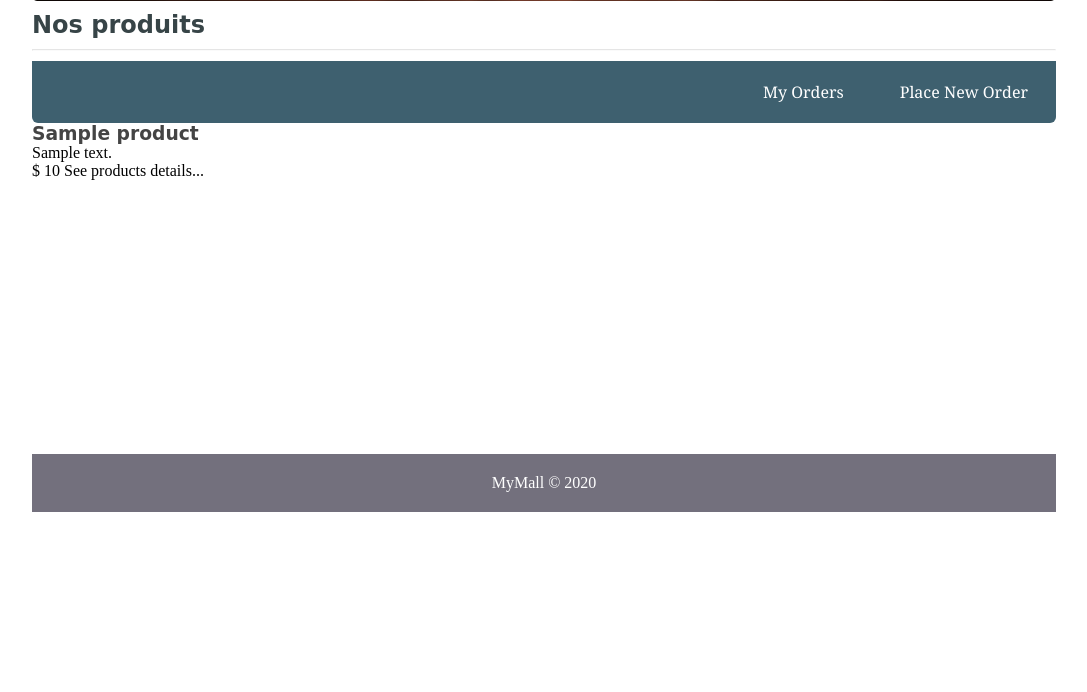
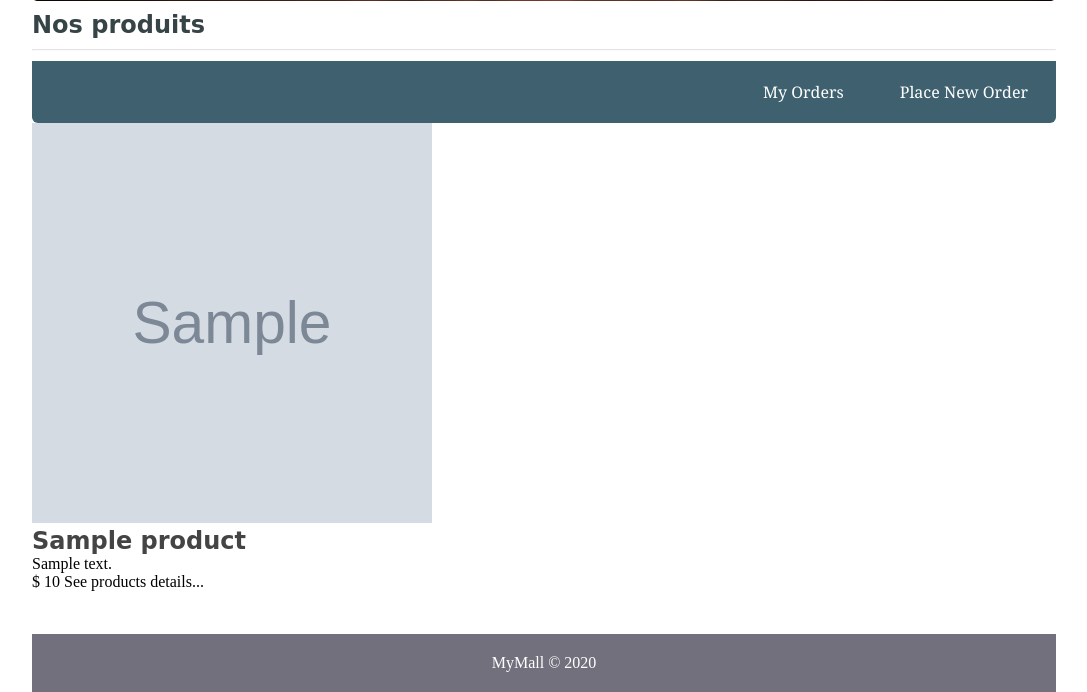
Before and after one commit to crabe-mot/ProjetWeb, a PHP site: page /index.php?controller=products&action=show&id=1 in a window 1280 px wide. Shown: the part 466-1158 px from the top of the page, without its empty margins (96-1183 px from the left). Before the commit the page ends 978 px from the top, so only its background shows below. Run offline with PHP 8.4, Linux system fonts and the light colour scheme; tables that the repository leaves empty hold one stand-in row (values such as "Sample post"); grey boxes marked "Sample" are stand-in pictures; data that the repository does not hold is empty; some web fonts are replaced.

Commit message:
images sur page produit

```diff
--- a/controllers/controller_products.php
+++ b/controllers/controller_products.php
@@ -16,8 +16,8 @@
     public function show() {
 
       if (!isset($_GET['id'])) return routing('pages', 'error');
-      $product= new Product();
-      $myproduct=$product->find($_GET['id']);
+      $myproduct= new Product();
+      $product=$myproduct->find($_GET['id']);
       require_once('views/products/show.php');
 
    }
--- a/static/css/public_styling.css
+++ b/static/css/public_styling.css
@@ -253,7 +253,14 @@ body {
     list-style-type: "";
 }
 
-.product-image img {
-    width: 150px;
-    height: auto;
+img.gallery {
+    object-fit: cover;
+    width: 200px;
+    height: 200px;
 }
+
+img.standard-size {
+    object-fit: cover;
+    width: 400px;
+    height: 400px;
+}
--- a/views/products/show.php
+++ b/views/products/show.php
@@ -1,8 +1,9 @@
 <div class="products_info">
-    <h3><?= $myproduct->name ?></h3>
-    <div class="info">
-        <p><?= $myproduct->description ?></p>
-        <span>$ <?= $myproduct->price ?></span>
+    <a  class="product-image" href="static/images/<?= $product->image ?>">
+        <img class="standard-size" src="static/images/<?= $product->image ?>" alt="<?= $product->name ?>" title="<?= $product->name ?>">
+    </a>
+    <h2><?= $product->name ?></h3>
+        <p><?= $product->description ?></p>
+        <span>$ <?= $product->price ?></span>
         <span class="see_details">See products details...</span>
-    </div>
 </div>
```
